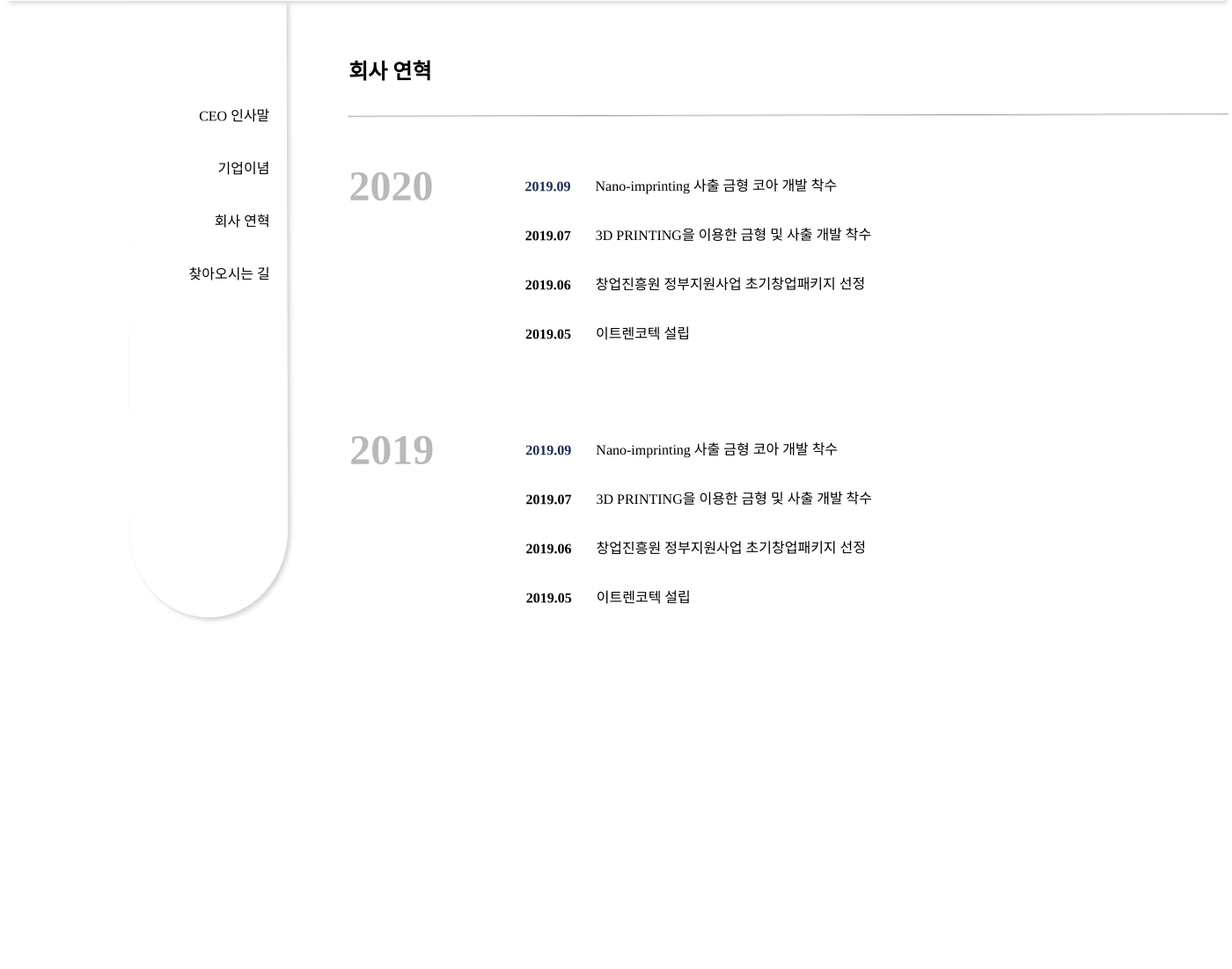
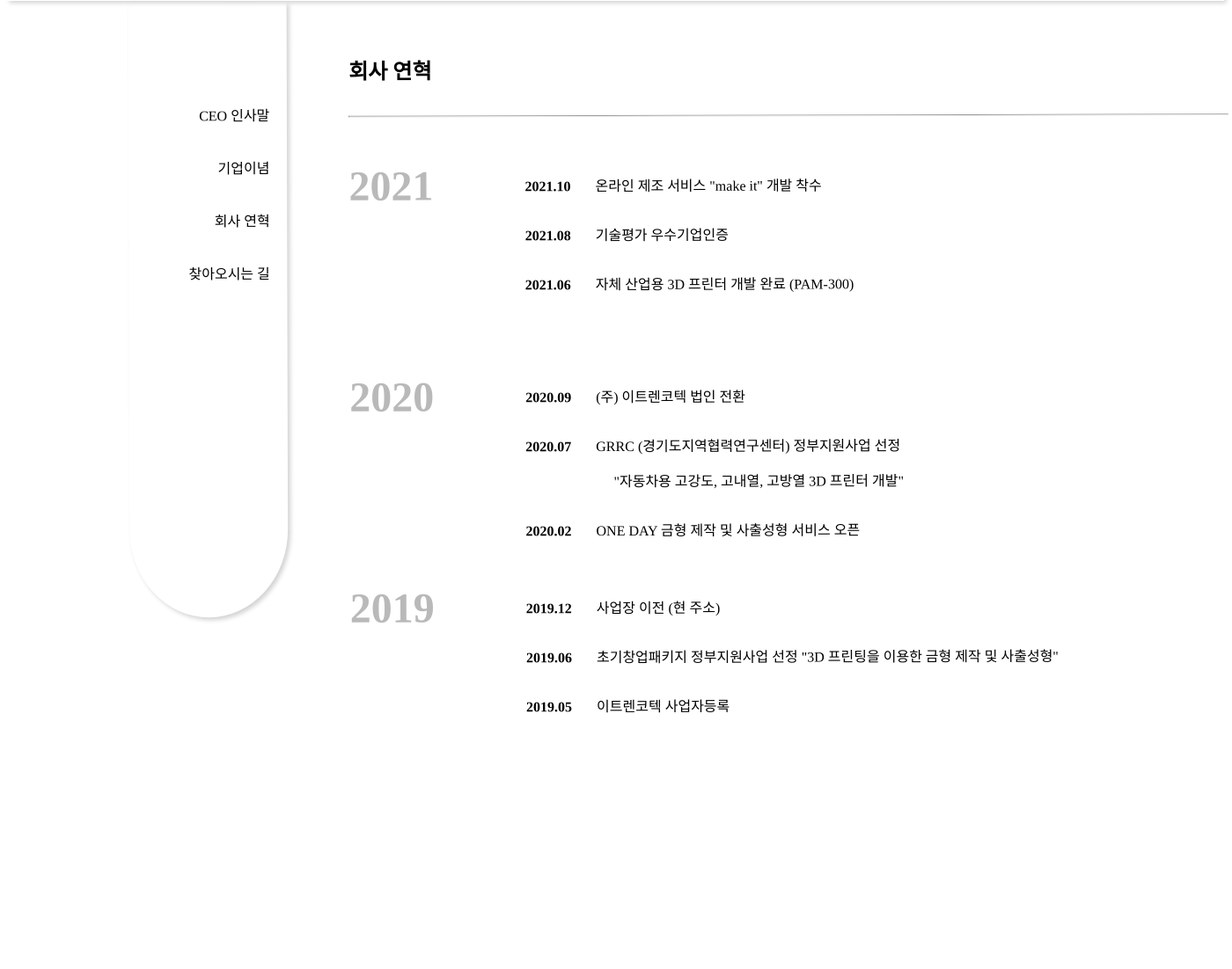
Before and after one commit to bjo6300/Itrencotech-web-page, a Django app: template templates/navBar/about/history.html in a window 1400 px wide. Shown: the part 249-1351 px from the top of the page at 88% size. Run offline with Django 3.2, Linux system fonts and the light colour scheme; the template is opened without the code that fills it, so the values that code supplies are empty; some web fonts are replaced.

Commit message:
0111 회사 연혁 수정(2019~2021)

```diff
--- a/templates/navBar/about/history.html
+++ b/templates/navBar/about/history.html
@@ -16,40 +16,53 @@
                     <h2>회사 연혁</h2>
                 </div>
                 <hr>
+                <!-- 2021년 -->
+                <div style="height:240px;">
+                    <!-- 연도 -->
+                    <div style="float:left; width:200px; height:100%; font-size:2em; color:#b9b9b9; text-align:left;">
+                        <h2>2021</h2>
+                    </div>
+                    <!-- 월/설명 -->
+                    <div style="text-align:left; line-height: 40px; left:200px; top:175px; position:absolute;">
+                        <p><span style="font-weight:bold;">2021.10</span>&nbsp;&nbsp;&nbsp;&nbsp;&nbsp;&nbsp;
+                                온라인 제조 서비스 "make it" 개발 착수</p>
+                        <p><span style="font-weight:bold;">2021.08</span>&nbsp;&nbsp;&nbsp;&nbsp;&nbsp;&nbsp;
+                                기술평가 우수기업인증</p>
+                        <p><span style="font-weight:bold;">2021.06</span>&nbsp;&nbsp;&nbsp;&nbsp;&nbsp;&nbsp;
+                                자체 산업용 3D 프린터 개발 완료 (PAM-300)</p>
+                    </div>
+                </div>
                 <!-- 2020년 -->
-                <div style="height:300px;">
+                <div style="height:240px;">
                     <!-- 연도 -->
                     <div style="float:left; width:200px; height:100%;font-size:2em; color:#b9b9b9; text-align:left;">
                         <h2>2020</h2>
                     </div>
                     <!-- 월/설명 -->
-                    <div style="text-align:left; line-height: 40px; left:200px; top:175px; position:absolute;">
-                        <p><span style="font-weight:bold; margin-top:100px; color:#1C2B50">2019.09</span>&nbsp;&nbsp;&nbsp;&nbsp;&nbsp;&nbsp;
-                                Nano-imprinting 사출 금형 코아 개발 착수</p>
-                        <p><span style="font-weight:bold;">2019.07</span>&nbsp;&nbsp;&nbsp;&nbsp;&nbsp;&nbsp;
-                                3D PRINTING을 이용한 금형 및 사출 개발 착수</p>
-                        <p><span style="font-weight:bold;">2019.06</span>&nbsp;&nbsp;&nbsp;&nbsp;&nbsp;&nbsp;
-                                창업진흥원 정부지원사업 초기창업패키지 선정</p>
-                        <p><span style="font-weight:bold;">2019.05</span>&nbsp;&nbsp;&nbsp;&nbsp;&nbsp;&nbsp;
-                                이트렌코텍 설립</p>
+                    <div style="text-align:left; line-height: 40px; left:200px; top:415px; position:absolute;">
+                        <p><span style="font-weight:bold;">2020.09</span>&nbsp;&nbsp;&nbsp;&nbsp;&nbsp;&nbsp;
+                                (주) 이트렌코텍 법인 전환</p>
+                        <p><span style="font-weight:bold;">2020.07</span>&nbsp;&nbsp;&nbsp;&nbsp;&nbsp;&nbsp;
+                                GRRC (경기도지역협력연구센터) 정부지원사업 선정<br>
+                        　　　　　　&nbsp;"자동차용 고강도, 고내열, 고방열 3D 프린터 개발"</p>
+                        <p><span style="font-weight:bold;">2020.02</span>&nbsp;&nbsp;&nbsp;&nbsp;&nbsp;&nbsp;
+                                ONE DAY 금형 제작 및 사출성형 서비스 오픈</p>
                     </div>
                 </div>
                 <!-- 2019년 -->
-                <div style="height:300px;">
+                <div style="height:240px;">
                     <!-- 연도 -->
-                    <div style="float:left; width:200px; height:250px; font-size:2em; color:#b9b9b9; text-align:left;">
+                    <div style="float:left; width:200px; height:100%; font-size:2em; color:#b9b9b9; text-align:left;">
                         <h2>2019</h2>
                     </div>
                     <!-- 월/설명 -->
-                    <div style="text-align:left; line-height: 40px; left:200px; top:475px; position:absolute;">
-                        <p><span style="font-weight:bold; margin-top:100px; color:#1C2B50">2019.09</span>&nbsp;&nbsp;&nbsp;&nbsp;&nbsp;&nbsp;
-                                Nano-imprinting 사출 금형 코아 개발 착수</p>
-                        <p><span style="font-weight:bold;">2019.07</span>&nbsp;&nbsp;&nbsp;&nbsp;&nbsp;&nbsp;
-                                3D PRINTING을 이용한 금형 및 사출 개발 착수</p>
+                    <div style="text-align:left; line-height: 40px; left:200px; top:655px; position:absolute;">
+                        <p><span style="font-weight:bold;">2019.12</span>&nbsp;&nbsp;&nbsp;&nbsp;&nbsp;&nbsp;
+                                사업장 이전 (현 주소)</p>
                         <p><span style="font-weight:bold;">2019.06</span>&nbsp;&nbsp;&nbsp;&nbsp;&nbsp;&nbsp;
-                                창업진흥원 정부지원사업 초기창업패키지 선정</p>
+                                초기창업패키지 정부지원사업 선정 "3D 프린팅을 이용한 금형 제작 및 사출성형"</p>
                         <p><span style="font-weight:bold;">2019.05</span>&nbsp;&nbsp;&nbsp;&nbsp;&nbsp;&nbsp;
-                                이트렌코텍 설립</p>
+                                이트렌코텍 사업자등록</p>
                     </div>
                 </div>
             </div>
```
